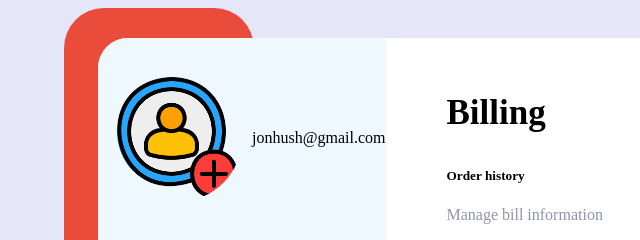
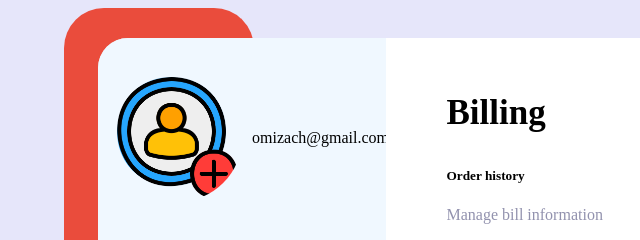
Before and after one commit to Nayomi-05/week-one-challenge-repo, a website: page frontend/index.html in a window 1280 px wide. Shown: the top 240 px of the page, 14-654 px from the left. Drawn offline with Linux system fonts and the light colour scheme.

Commit message:
commit -m

```diff
--- a/frontend/index.html
+++ b/frontend/index.html
@@ -19,7 +19,7 @@
                   <span class="tag">
                     <img src="./images/add-friend.png" class="_img_tag" alt="App" />
                     <p>
-                      jonhush@gmail.com
+                      omizach@gmail.com
                     </p>
                   </span>
                 </div>
```
